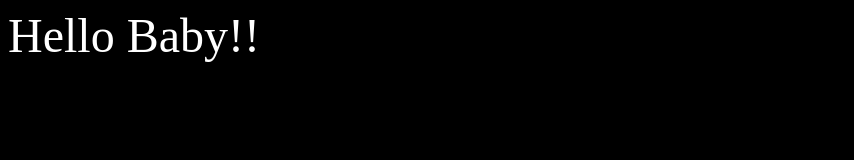
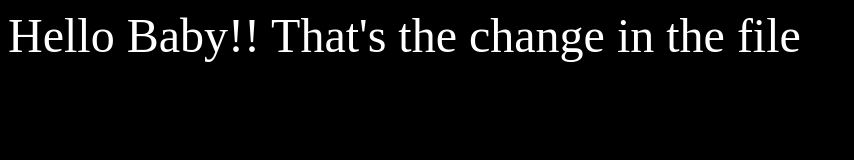
Before and after one commit to rakhioza07/freshersbatch-July17, a plain HTML site: page index.html in a window 1280 px wide. Shown: the whole page, without its empty margins (0-854 px from the left). Drawn offline with Linux system fonts and the light colour scheme.

Commit message:
second version of index.html file and added info.txt

```diff
--- a/index.html
+++ b/index.html
@@ -1,7 +1,7 @@
 <html>
 	<body bgcolor=black>
 		<font color=white size=12 family="Helvetica" align=center>
-		Hello Baby!!
+		Hello Baby!! That's the change in the file
 
 		</font>
 	</body>
```
Also changed, not shown: info.txt (added).
